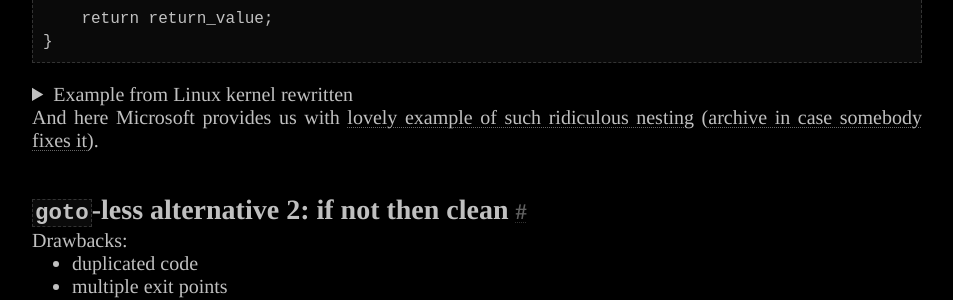
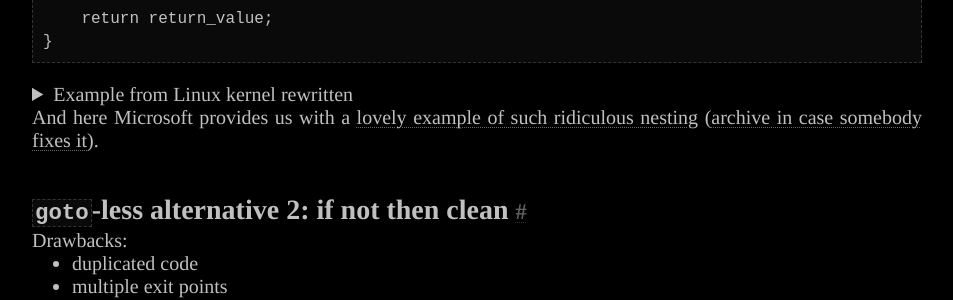
Before and after one commit to Jorenar/blog, a Jekyll site: the page built from _posts/2023-02-26-gotophobia-harmful.md, in a window 1280 px wide and 900 px high, scrolled down 4669 px. Shown: the part 154-454 px from the top of the window, without its empty margins (163-1116 px from the left). Built offline with Jekyll 4.4.1, drawn with Linux system fonts in a browser that asks for light colours.

```diff
--- a/_posts/2023-02-26-gotophobia-harmful.md
+++ b/_posts/2023-02-26-gotophobia-harmful.md
@@ -241,7 +241,7 @@ static int mmp2_audio_clk_probe(struct platform_device *pdev)
 </div>
 </details>
 
-And here Microsoft provides us with [lovely example of such ridiculous nesting](https://learn.microsoft.com/en-us/windows/win32/shell/common-file-dialog#basic-usage)
+And here Microsoft provides us with a [lovely example of such ridiculous nesting](https://learn.microsoft.com/en-us/windows/win32/shell/common-file-dialog#basic-usage)
 ([archive in case somebody fixes it](https://web.archive.org/web/20221203064532/https://learn.microsoft.com/en-us/windows/win32/shell/common-file-dialog#basic-usage)).
 
 ## `goto`-less alternative 2: if not then clean
```
